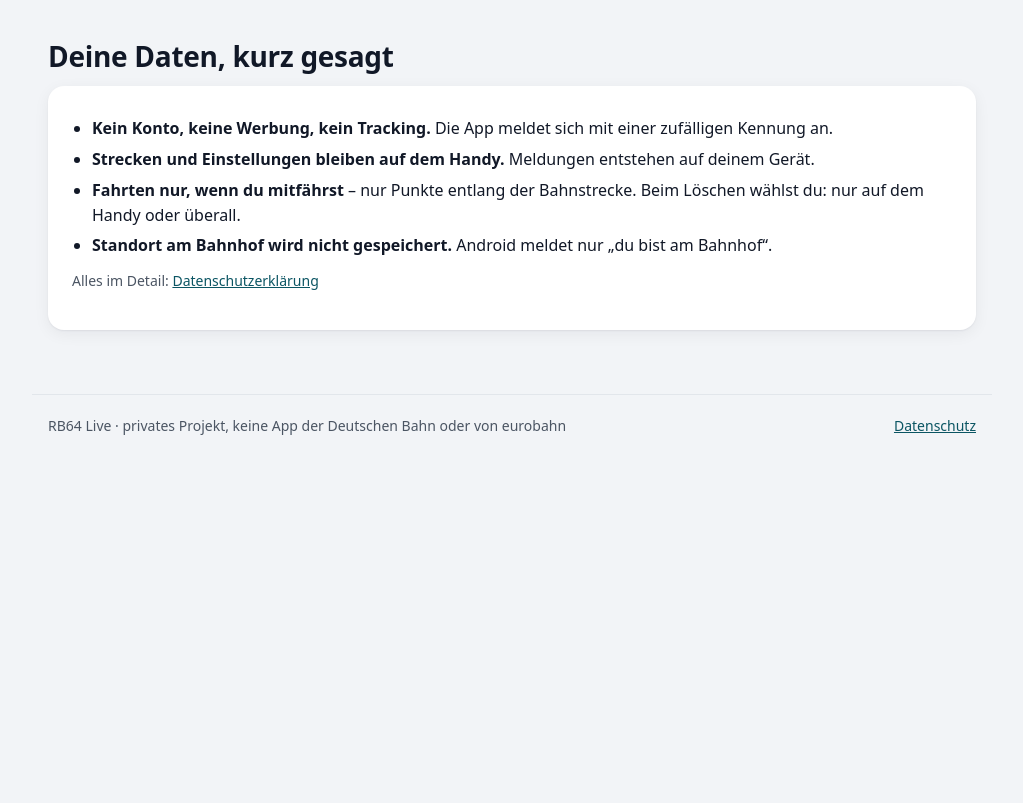
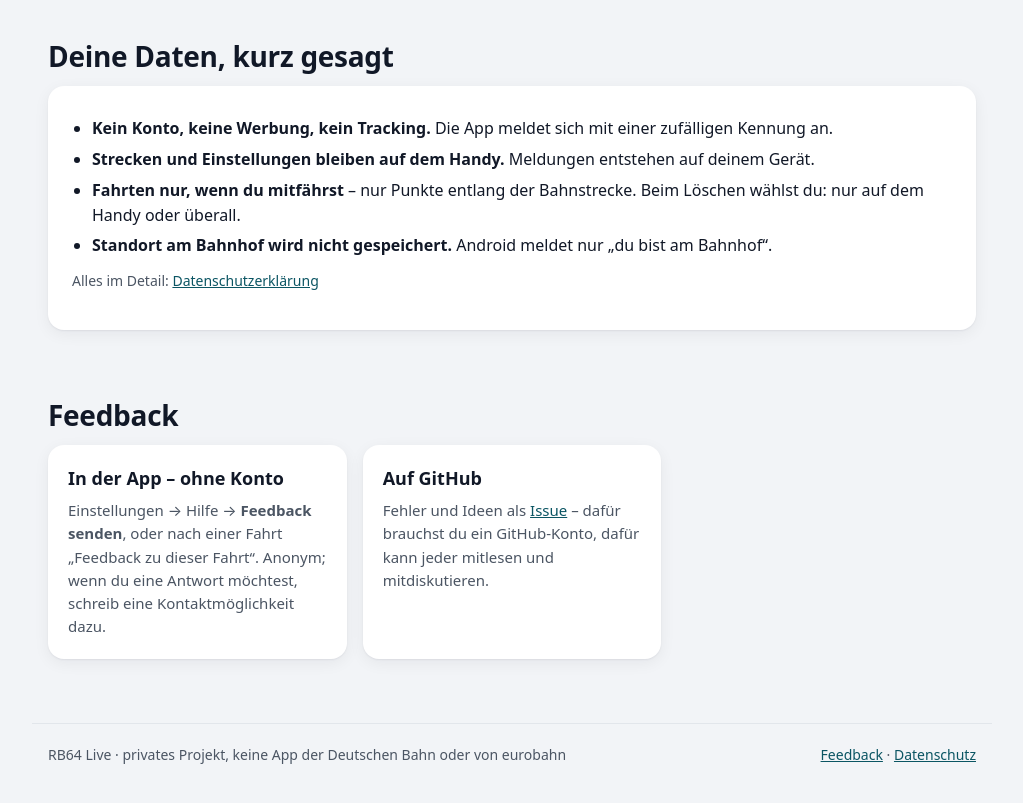
Before and after one commit to SimonRoev/rb64-live, a plain HTML site: page docs/index.html in a window 1280 px wide. Shown: the part 2597-3400 px from the top of the page, without its empty margins (128-1151 px from the left). Before the commit the page ends 3082 px from the top, so only its background shows below. Drawn offline with Linux system fonts and the light colour scheme.

Commit message:
Webseite: Feedback, Name in der Datenschutzerklaerung, Abschnitt Feedback

```diff
--- a/docs/index.html
+++ b/docs/index.html
@@ -127,12 +127,28 @@
       <p class="note">Alles im Detail: <a href="datenschutz.html">Datenschutzerklärung</a></p>
     </div>
   </section>
+
+  <section id="feedback">
+    <h2>Feedback</h2>
+    <div class="grid">
+      <div class="card">
+        <h3>In der App – ohne Konto</h3>
+        <p>Einstellungen → Hilfe → <strong>Feedback senden</strong>, oder nach einer Fahrt „Feedback zu dieser Fahrt“.
+          Anonym; wenn du eine Antwort möchtest, schreib eine Kontaktmöglichkeit dazu.</p>
+      </div>
+      <div class="card">
+        <h3>Auf GitHub</h3>
+        <p>Fehler und Ideen als <a href="https://github.com/SimonRoev/rb64-live/issues">Issue</a> – dafür brauchst du ein GitHub-Konto,
+          dafür kann jeder mitlesen und mitdiskutieren.</p>
+      </div>
+    </div>
+  </section>
 </main>
 
 <footer>
   <div class="wrap">
     <span>RB64 Live · privates Projekt, keine App der Deutschen Bahn oder von eurobahn</span>
-    <span><a href="datenschutz.html">Datenschutz</a></span>
+    <span><a href="#feedback">Feedback</a> · <a href="datenschutz.html">Datenschutz</a></span>
   </div>
 </footer>
 </body>
```
Also changed, not shown: docs/datenschutz.html (+8 -2 lines).
